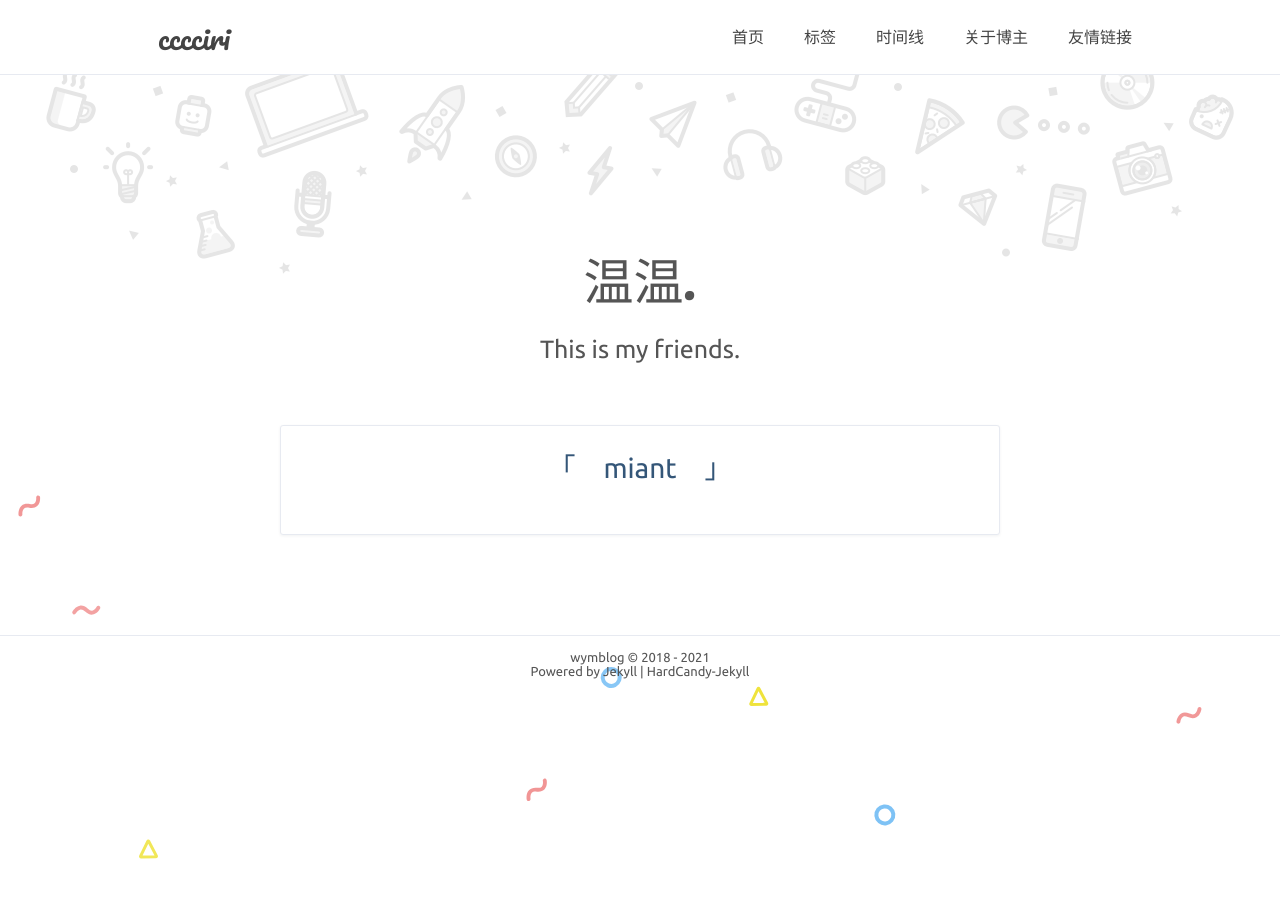
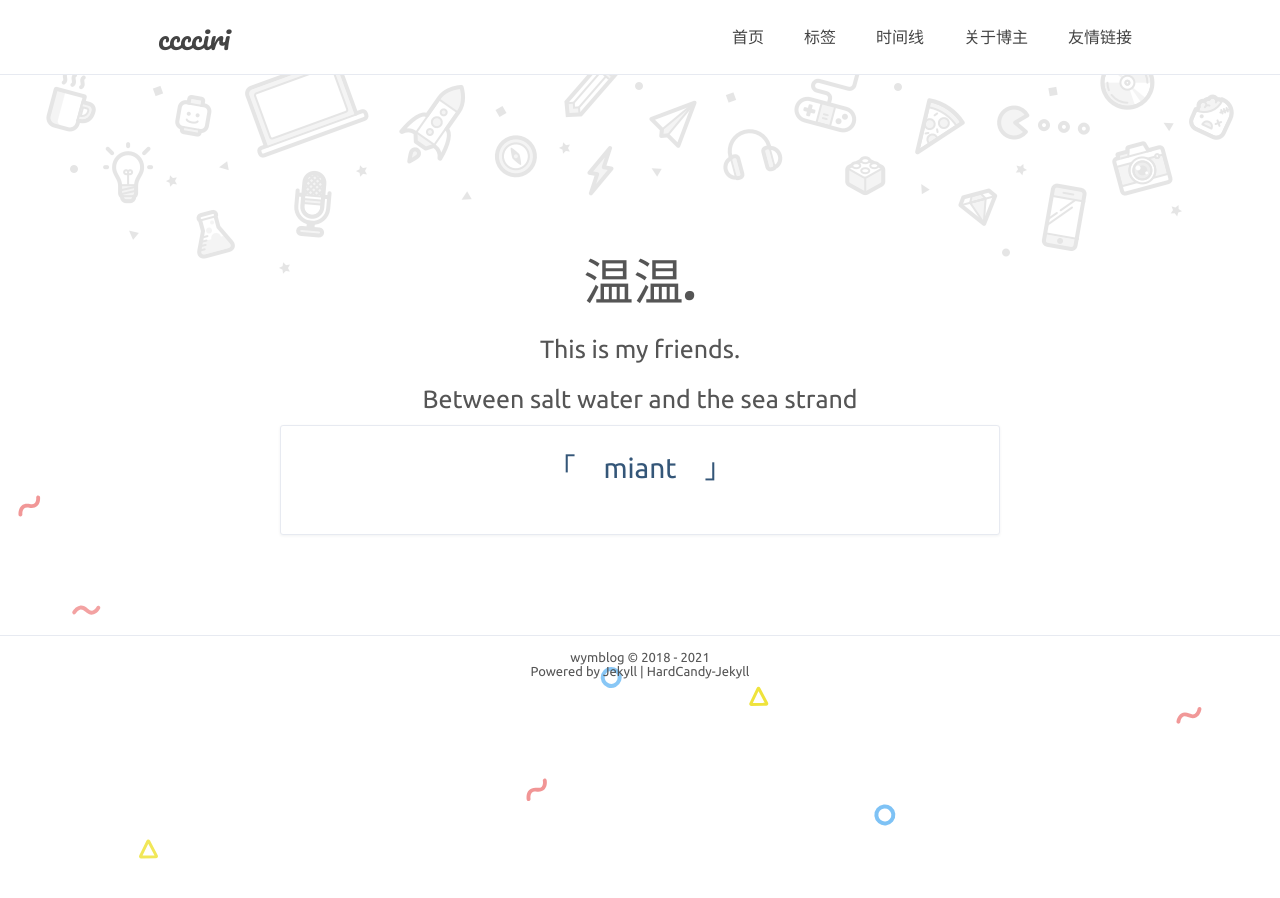
Before and after one commit to wym11ciri/wym11ciri.github.io, a Jekyll site: the page built from friendLink.html, in a window 1280 px wide. Built offline with Jekyll 4.4.1, drawn with Linux system fonts in a browser that asks for light colours; comment, search, counter and statistics services are not loaded.

Commit message:
Update title.html

```diff
--- a/_includes/title.html
+++ b/_includes/title.html
@@ -1,5 +1,5 @@
 <div class="wow fadeIn top" data-wow-duration="3.5s" >
     <span class="wow fadeInUp animated" data-wow-delay="0.2s" style="visibility: visible; animation-delay: 0.2s; animation-name: fadeInUp;">温温.</span>
     <span class="wow fadeInUp" data-wow-delay="0.4s">{{ page.home-title }}</span>
-    <span class="wow fadeInUp" data-wow-delay="0.6s">{{ page.description }}</span>
+    <span class="wow fadeInUp animated" data-wow-delay="0.6s" style="visibility: visible; animation-delay: 0.6s; animation-name: fadeInUp;">Between salt water and the sea strand</span>
 </div>
```
